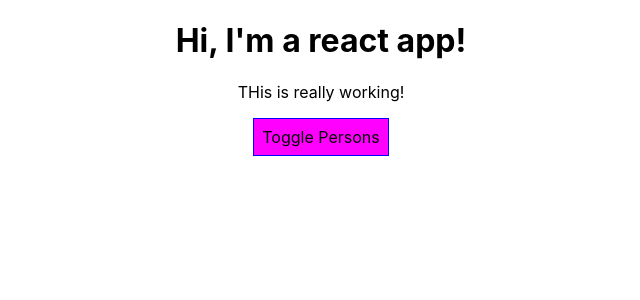
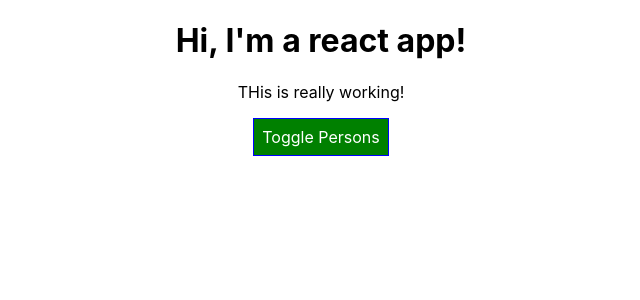
Before and after one commit to Mitch-Tyrer/react_basics, a React (Create React App) app: page / in a window 1280 px wide. Shown: the top 300 px of the page, without its empty margins (319-959 px from the left). Built offline with nearby package versions, Linux system fonts and the light colour scheme.

Commit message:
updated dynamic styling to button by changing style variable in logic. updated class styling by adding array of classes based on if statements.

```diff
--- a/src/App.css
+++ b/src/App.css
@@ -1,3 +1,11 @@
 .App {
   text-align: center;
 }
+
+.red {
+  color: red;
+}
+
+.bold {
+  font-weight: bold;
+}
--- a/src/App.js
+++ b/src/App.js
@@ -48,7 +48,8 @@
 
   render() {
     const style = {
-      backgroundColor: "magenta",
+      backgroundColor: "green",
+      color: "white",
       font: "inherit",
       border: "1px solid blue",
       padding: "8px",
@@ -69,13 +70,23 @@
             changed={(event) => this.nameChangedHandler(event, person.id)}/>
           })}
         </div>
-      )
+      );
+      style.backgroundColor = "red";
+    }
+
+    let classes = [];
+    if(this.state.persons.length <= 2) {
+      classes.push('red'); // classes will be ['red']
+    }
+
+    if(this.state.persons.length <= 1){
+      classes.push('bold'); // classes will be ['red', 'bold']
     }
 
     return (
       <div className="App">
         <h1>Hi, I'm a react app!</h1>
-        <p>THis is really working!</p>
+        <p className={classes.join(' ')}>THis is really working!</p>
         <button style={style} onClick={this.togglePersonHandler}>Toggle Persons</button>
         {persons}
       </div>
```
